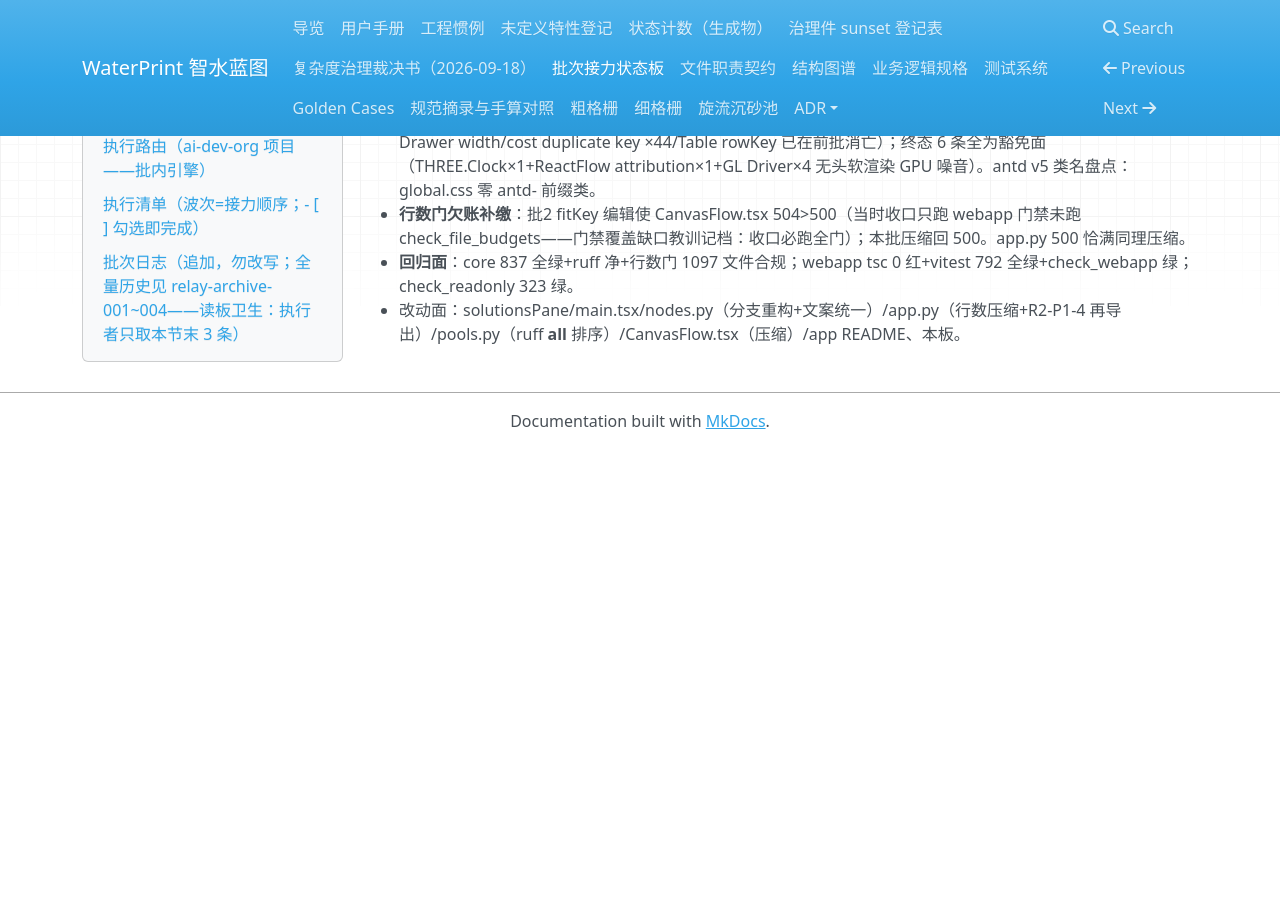
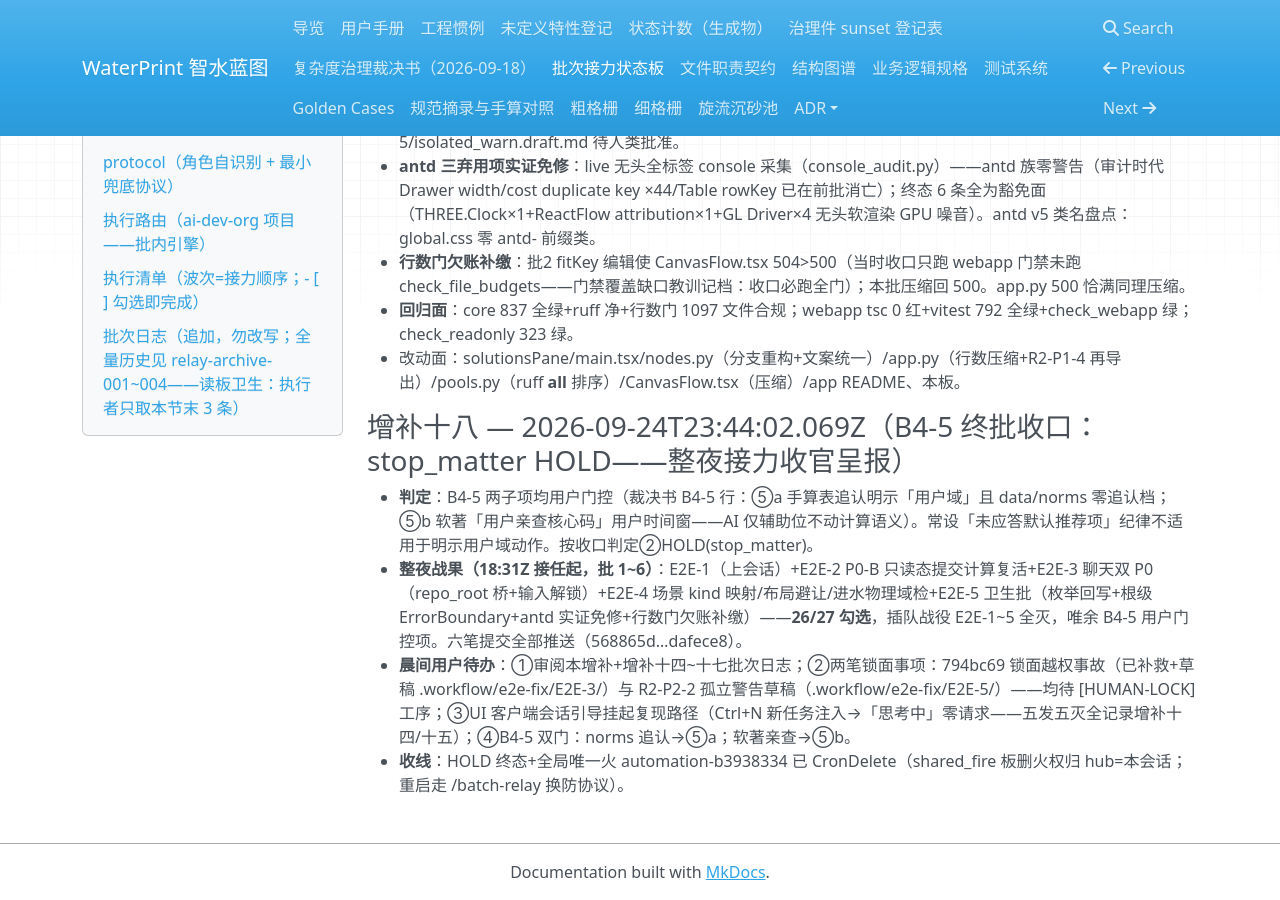
Before and after one commit to yyx20040712/waterprint, an MkDocs documentation site: the page built from docs/handoff/relay.md, in a window 1280 px wide and 900 px high, scrolled down 6738 px. Built offline with MkDocs 1.6.1, drawn with Linux system fonts in a browser that asks for light colours; nearby versions of some CDN libraries; before the commit the page ends 7187 px from its top, so only the background shows below that; some of the changed text lies outside the part shown.

Commit message:
B4-5 终批收口 HOLD(stop_matter)：双子项用户门控（⑤a norms 手算表追认用户域未发生+⑤b 软著用户亲查时间窗）——26/27 勾选收官，火随终态收线删除；晨间待办四项记档（锁面两笔/UI 复现路径/B4-5 双门）

```diff
--- a/docs/handoff/relay.md
+++ b/docs/handoff/relay.md
@@ -12,7 +12,7 @@
 > - 执行者窗口（项目=智水蓝图）：「（引用技能 batch-relay）基于 E:\class\智水蓝图\waterprint\docs\handoff\relay.md 交接文档继续开发——开工首步先加载技能 ai-dev-org，再按接力火协议认领并执行本批（工作区根 E:\class\智水蓝图\waterprint，相对路径以此为基）」
 > - 调度员窗口（迁火/接任用，工作区不限）：「（引用技能 batch-relay）接任交接：你是 E:\class\智水蓝图\waterprint\docs\handoff\relay.md 的当班 hub 总调度员——读板头+protocol 段（rev2）→ 按技能换防协议布火并回填 automation_id → 提交推送 → 随即按 protocol 段开批通道（Ctrl+N+三回读）发布执行者并原子写 last_dispatch_utc → 此后每班火只调度禁执行禁重活」
 
-- status: READY
+- status: HOLD
 - automation_id: automation-b3938334-9394-4c50-99ac-2ff4332c3f40 <!-- 2026-09-25 迁火完成：旧火 cbcb3949 随肥调度会话退役已删；新火由新任薄调度会话（handover 工作区）布火回填 -->
 - shared_fire: true
 - plan: docs/handoff/relay.md#执行清单（自含清单，收口 grep 本文件 `- [ ]` 计余量）
@@ -20,22 +20,22 @@
 - poll_interval_min: 10
 - fire_budget_min: 120
 - last_dispatch: 2026-09-19T11:14:24+08:00
-- heartbeat_utc: 2026-09-24T23:28:44.014Z <!-- E2E-5 批5 收口 -->
+- heartbeat_utc: 2026-09-24T23:44:02.069Z <!-- B4-5 终批收口（stop_matter） -->
 - claim: -
-- no_progress_count: 0
+- no_progress_count: 1 <!-- B4-5 批勾选未增（用户门控非系统性卡死——stop_matter 优先） -->
 - checked_total: 27 <!-- 2026-09-25 增补十：+E2E-1~5 插队战役五项 -->
 - checked_done: 26 <!-- 2026-09-24 E2E-5 收口 25→26（插队战役收官——回归 B4-5 终批） -->
 - protocol_rev: 2 <!-- 2026-09-25 调度健壮化批升版：Ctrl+N 主径+三回读+模型跟随；薄调度员铁律；读板卫生 -->
 - last_dispatch_utc: 2026-09-24T21:36:38.025Z <!-- E2E-2 批 2 四发成立 2026-09-25 21:33Z：fetus3 唤醒配方（聚焦+回车发草稿+nudge 补发）引导 sess_e2cd19af 起跑——前两醒会话（b868e5e6/1e7cdf54）短活动后未读板静默，非合格执行者——status 保持 READY 待认领 -->
 - relay_started_utc: 2026-09-24T17:44:23.011Z <!-- 2026-09-25 换防时刻 -->
-- batch_count: 5 <!-- 2026-09-24 E2E-5 批5（会话内直跑——插队战役收官） -->
+- batch_count: 6 <!-- 2026-09-24 B4-5 终批（判定②stop_matter——26/27 完成，余项用户门控） -->
 - max_batches: 60
 - max_wall_hours: 90
-- hold_reason: -
+- hold_reason: stop_matter <!-- B4-5 双子项用户门控：⑤a norms mine_water_sludge_line 手算表追认（用户域——data/norms 零追认档）+⑤b 软著用户亲查时间窗（AI 仅辅助位——裁决书 B4-5 行明示）。非猜测可解，留用户晨间裁决 -->
 - last_handover: 2026-09-25
 - claimed_by: -
 - claimed_at: -
-- next_batch: B4-5｜矿井水段二（norms 追认前置）+软著（用户亲查计算核心优先）——清单最后一项
+- next_batch: 待用户：①追认 mine_water_sludge_line 手算表（data/norms）→开 ⑤a wp new-unit 脚手架；②软著亲查窗口（round2 §2 计算内核正确性实证供参考）→⑤b 实现批。重启=/batch-relay 换防（火已随 HOLD 收线删除）
 
 ## protocol（角色自识别 + 最小兜底协议）
 
@@ -166,3 +166,10 @@
 - **行数门欠账补缴**：批2 fitKey 编辑使 CanvasFlow.tsx 504>500（当时收口只跑 webapp 门禁未跑 check_file_budgets——门禁覆盖缺口教训记档：收口必跑全门）；本批压缩回 500。app.py 500 恰满同理压缩。
 - **回归面**：core 837 全绿+ruff 净+行数门 1097 文件合规；webapp tsc 0 红+vitest 792 全绿+check_webapp 绿；check_readonly 323 绿。
 - 改动面：solutionsPane/main.tsx/nodes.py（分支重构+文案统一）/app.py（行数压缩+R2-P1-4 再导出）/pools.py（ruff __all__ 排序）/CanvasFlow.tsx（压缩）/app README、本板。
+
+### 增补十八 — 2026-09-24T23:44:02.069Z（B4-5 终批收口：stop_matter HOLD——整夜接力收官呈报）
+
+- **判定**：B4-5 两子项均用户门控（裁决书 B4-5 行：⑤a 手算表追认明示「用户域」且 data/norms 零追认档；⑤b 软著「用户亲查核心码」用户时间窗——AI 仅辅助位不动计算语义）。常设「未应答默认推荐项」纪律不适用于明示用户域动作。按收口判定②HOLD(stop_matter)。
+- **整夜战果（18:31Z 接任起，批 1~6）**：E2E-1（上会话）+E2E-2 P0-B 只读态提交计算复活+E2E-3 聊天双 P0（repo_root 桥+输入解锁）+E2E-4 场景 kind 映射/布局避让/进水物理域检+E2E-5 卫生批（枚举回写+根级 ErrorBoundary+antd 实证免修+行数门欠账补缴）——**26/27 勾选**，插队战役 E2E-1~5 全灭，唯余 B4-5 用户门控项。六笔提交全部推送（568865d…dafece8）。
+- **晨间用户待办**：①审阅本增补+增补十四~十七批次日志；②两笔锁面事项：794bc69 锁面越权事故（已补救+草稿 .workflow/e2e-fix/E2E-3/）与 R2-P2-2 孤立警告草稿（.workflow/e2e-fix/E2E-5/）——均待 [HUMAN-LOCK] 工序；③UI 客户端会话引导挂起复现路径（Ctrl+N 新任务注入→「思考中」零请求——五发五灭全记录增补十四/十五）；④B4-5 双门：norms 追认→⑤a；软著亲查→⑤b。
+- **收线**：HOLD 终态+全局唯一火 automation-b3938334 已 CronDelete（shared_fire 板删火权归 hub=本会话；重启走 /batch-relay 换防协议）。
```
